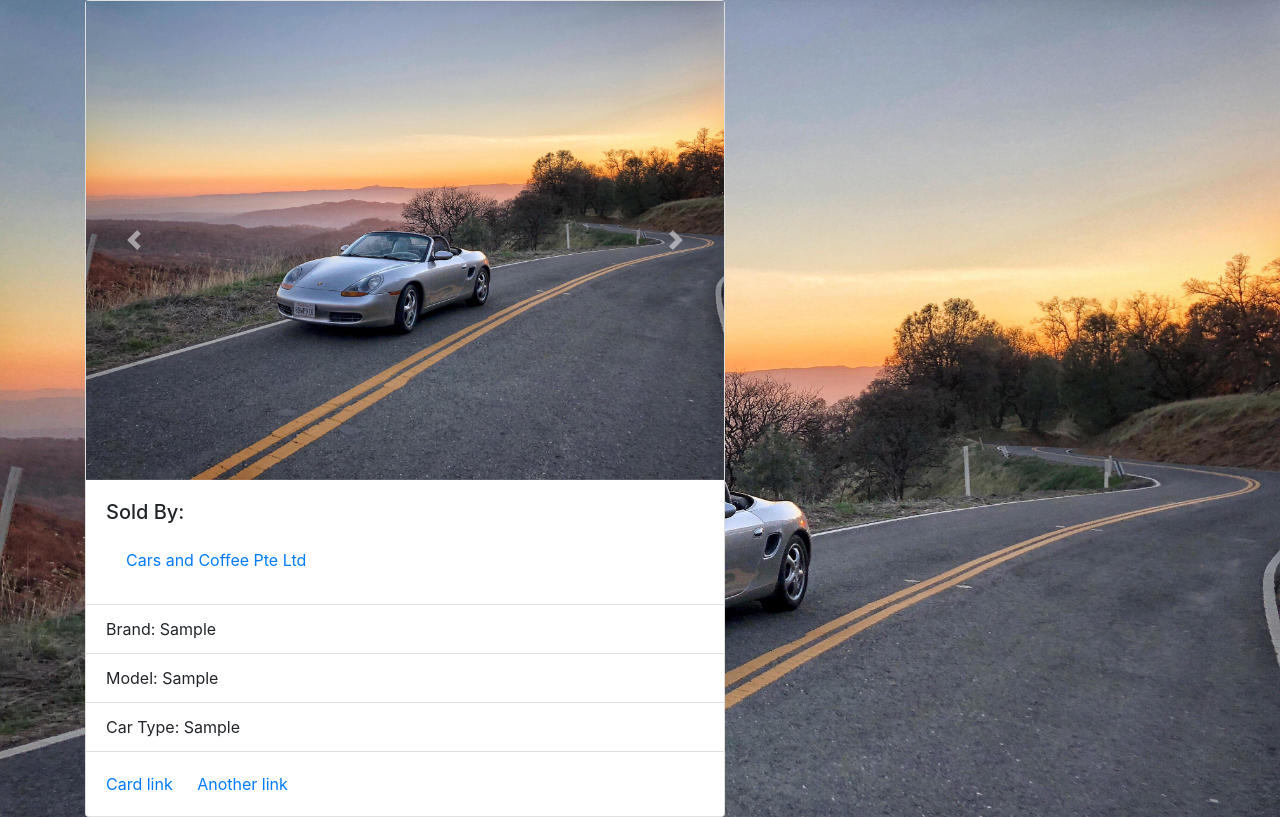
After one commit to Code-Institute-Submissions/liuzhenxin2-vroom-, a Flask app: page /created in a window 1280 px wide. The commit adds this page. Run offline with Flask 2, Linux system fonts and the light colour scheme; a database or web service that is not in the repository returns one stand-in record (values such as "Sample title"); some libraries are stand-ins or nearby versions.

Commit message:
added a template to show created listing

```diff
--- a/app.py
+++ b/app.py
@@ -17,6 +17,8 @@ client = pymongo.MongoClient(MONGO_URI)
 db = client[DB_NAME]
 
 # Main page route
+
+
 @app.route("/")
 def show_index():
     return render_template("index.html")
@@ -27,6 +29,49 @@ def show_index():
 def show_create():
     return render_template("create_listing.template.html")
 
+
+@app.route("/create", methods=["POST"])
+def process_create():
+
+    # retrieve information from the create form
+
+    car_brand = request.form.get("car_brand")
+    car_model = request.form.get("car_model")
+    car_type = request.form.get("car_type")
+    car_hp = request.form.get("car_hp")
+    car_condition = request.form.get("car_condition")
+    car_year = request.form.get("car_year")
+    car_price = request.form.get("car_price")
+    car_mileage = request.form.get("car_mileage")
+
+    # create the query
+
+    new_listing = {
+        'car_brand': car_brand,
+        'car_model': car_model,
+        'car_type': car_type,
+        'car_hp': car_hp,
+        'car_condition': car_condition,
+        'car_year': car_year,
+        'car_price': car_price,
+        'car_mileage': car_mileage
+    }
+
+    # execute the query
+
+    db.listings.insert_one(new_listing)
+
+    return redirect(url_for('show_created'))
+
+# Show Created listing
+
+
+@app.route("/created")
+def show_created():
+    new_listing = db.listings.find({}).sort("_id", -1).limit(1)
+    return render_template("created_listing.template.html", new_listing=new_listing)
+
+
 # "magic code" -- boilerplate
 if __name__ == '__main__':
     app.run(host=os.environ.get('IP'),
--- /dev/null
+++ b/templates/created_listing.template.html
@@ -0,0 +1,44 @@
+{% extends "base.template.html" %}
+{% block content %}
+<div class="card" style="width: 50vw;">
+  <div id="carouselControls" class="carousel slide" data-ride="carousel">
+  <div class="carousel-inner">
+    <div class="carousel-item active">
+      <img src="{{url_for('static', filename='pictures/index-main-background.jpg')}}" class="d-block w-100" alt="...">
+    </div>
+    <div class="carousel-item">
+      <img src="{{url_for('static', filename='pictures/index-main-background.jpg')}}" class="d-block w-100" alt="...">
+    </div>
+    <div class="carousel-item">
+      <img src="{{url_for('static', filename='pictures/index-main-background.jpg')}}" class="d-block w-100" alt="...">
+    </div>
+  </div>
+  <a class="carousel-control-prev" href="#carouselControls" role="button" data-slide="prev">
+    <span class="carousel-control-prev-icon" aria-hidden="true"></span>
+    <span class="sr-only">Previous</span>
+  </a>
+  <a class="carousel-control-next" href="#carouselControls" role="button" data-slide="next">
+    <span class="carousel-control-next-icon" aria-hidden="true"></span>
+    <span class="sr-only">Next</span>
+  </a>
+</div>
+  <div class="card-body">
+    <h5 class="card-title">Sold By:</h5>
+    <ul class="list-group list-group-flush">
+        <li class="list-group-item"><a href="#">Cars and Coffee Pte Ltd</a></li>
+  </ul>
+  </div>
+
+  <ul class="list-group list-group-flush">
+    {% for n in new_listing %}
+    <li class="list-group-item">Brand: {{n.car_brand}}</li>
+    <li class="list-group-item">Model: {{n.car_model}}</li>
+    <li class="list-group-item">Car Type: {{n.car_type}}</li>
+    {%endfor%}
+  </ul>
+  <div class="card-body">
+    <a href="#" class="card-link">Card link</a>
+    <a href="#" class="card-link">Another link</a>
+  </div>
+</div>
+{%endblock%}
```
Also changed, not shown: static/styles/index-style.css (+12 -9 lines), templates/all_create_listing.template.html (+6 -6 lines).
